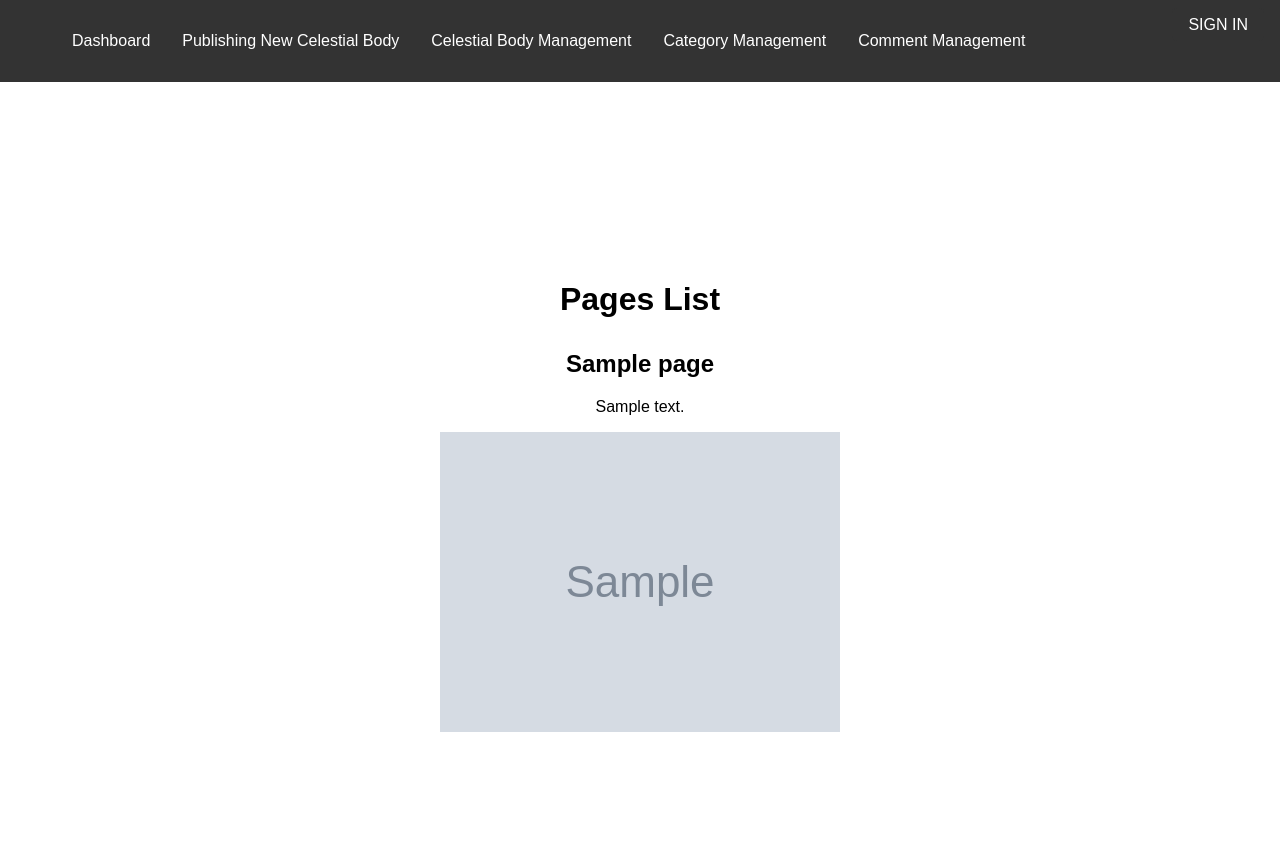
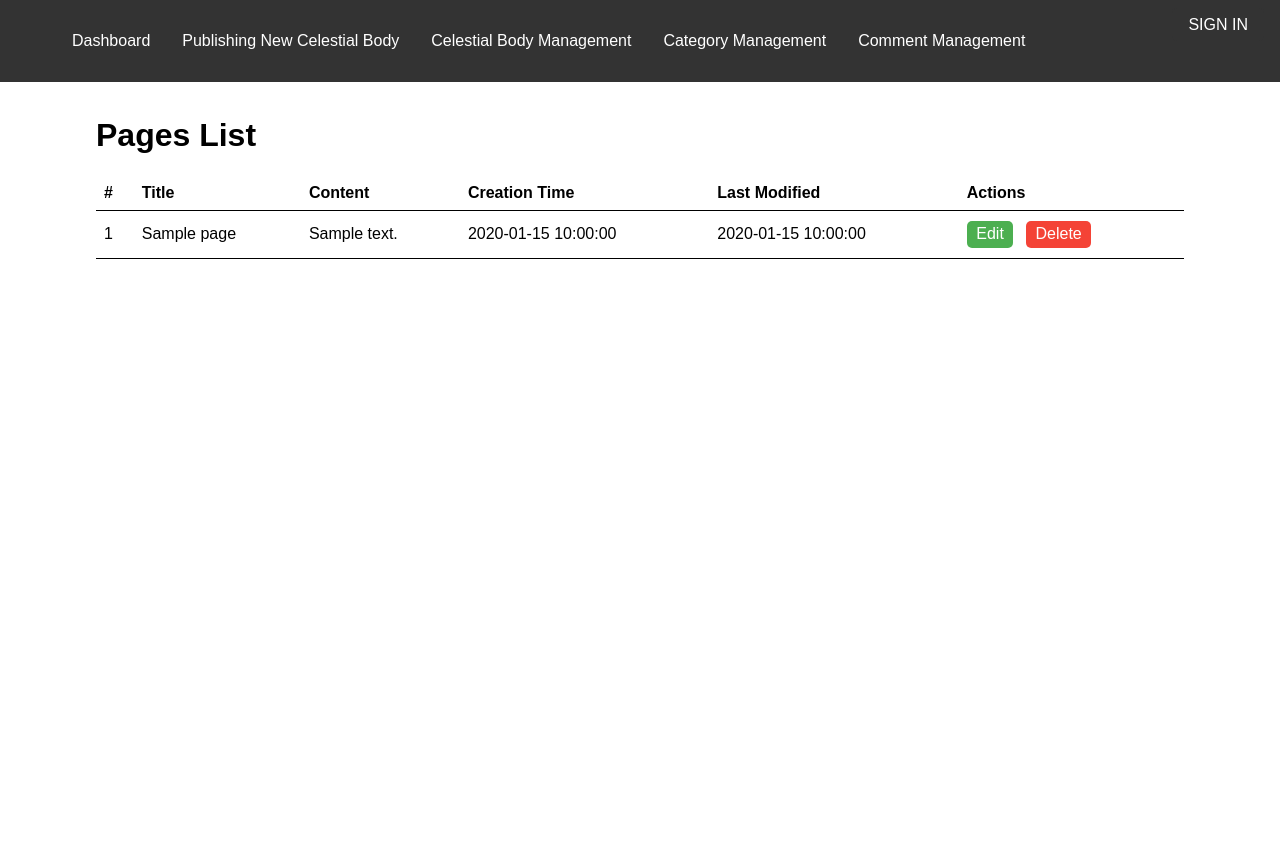
Before and after one commit to nfeng037/SolarSystemCMS, a PHP site: page /list_pages.php in a window 1280 px wide. Before the commit the page ends 732 px from the top, so only its background shows below. Run offline with PHP 8.4, Linux system fonts and the light colour scheme; tables that the repository leaves empty hold one stand-in row (values such as "Sample post"); grey boxes marked "Sample" are stand-in pictures.

Commit message:
remove image
Implemented the function of removing associated images from the page. In addition, the image saving rules have been modified. Now only the resized image is saved, the original image will not be saved. Also, when there is information entered by the user on the page, if what is uploaded is not a picture, the entered information will not be cleared after the system reports an error.

```diff
--- a/image_functions.php
+++ b/image_functions.php
@@ -11,9 +11,7 @@ function file_upload_path($original_filename, $upload_subfolder_name = 'uploads'
     $path_segments = [$current_folder, $upload_subfolder_name, basename($original_filename)];
     $absolute_path = join(DIRECTORY_SEPARATOR, $path_segments);
 
-    // Return an absolute path or a web path
     if ($return_relative_path) {
-        // Convert backslashes to forward slashes for web compatibility
         $relative_path = $upload_subfolder_name . '/' . basename($original_filename);
         return str_replace('\\', '/', $relative_path);
     }
--- a/list_pages.php
+++ b/list_pages.php
@@ -11,7 +11,7 @@ $pages = [];
 try {
     // Prepare the SQL statement to fetch data from 'pages' table
     // Join with 'images' table to get the image file names
-    $stmt = $pdo->prepare("SELECT p.page_id, p.title, p.content, i.file_name FROM pages p LEFT JOIN images i ON p.page_id = i.page_id");
+    $stmt = $pdo->prepare("SELECT * FROM pages");
     $stmt->execute();
 
     // Fetch all pages records
@@ -32,23 +32,39 @@ try {
     <header>
         <?php include 'navbar.php'; ?>
     </header>
-    <main>
+    <main class="main-content">
         <h1>Pages List</h1>
 
         <?php if (!empty($pages)): ?>
-            <div class="pages-list">
-                <?php foreach ($pages as $page): ?>
-                    <div class="page-body">
-                        <h2><?= htmlspecialchars($page['title']); ?></h2>
-                        <p><?= $page['content']; ?></p>
-                        <?php if (!empty($page['file_name'])): ?>
-                            <img src="<?= htmlspecialchars($page['file_name']); ?>" alt="Image of <?= htmlspecialchars($page['title']); ?>">
-                        <?php endif; ?>
-                    </div>
-                <?php endforeach; ?>
-            </div>
+            <table class="pages-table">
+                <thead>
+                    <tr>
+                        <th>#</th>
+                        <th>Title</th>
+                        <th>Content</th>
+                        <th>Creation Time</th>
+                        <th>Last Modified</th>
+                        <th>Actions</th>
+                    </tr>
+                </thead>
+                <tbody>
+                    <?php foreach ($pages as $index => $page): ?>
+                        <tr>
+                            <td><?= $index + 1; ?></td>
+                            <td><?= htmlspecialchars($page['title']); ?></td>
+                            <td><?= $page['content']; ?></td>
+                            <td><?= htmlspecialchars($page['creation_time']); ?></td>
+                            <td><?= htmlspecialchars($page['last_modified_time']); ?></td>
+                            <td>
+                                <a href="edit_page.php?page_id=<?= $page['page_id']; ?>" class="edit-btn">Edit</a>
+                                <a href="delete_page.php?page_id=<?= $page['page_id']; ?>" class="delete-btn" onclick="return confirm('Are you sure you want to delete this page?');">Delete</a>
+                            </td>
+                        </tr>
+                    <?php endforeach; ?>
+                </tbody>
+            </table>
         <?php else: ?>
-            <p>No celestial bodies found.</p>
+            <p class="no-data">No celestial bodies found.</p>
         <?php endif; ?>
     </main>
 </body>
--- a/navbar.php
+++ b/navbar.php
@@ -12,8 +12,8 @@ require_once 'check_access.php';
         <li><a href="index.php">Dashboard</a></li>
         <li><a href="create_page.php">Publishing New Celestial Body</a></li>
         <li><a href="list_pages.php">Celestial Body Management</a></li>
-        <li><a href="list_pages.php">Category Management</a></li>
-        <li><a href="list_pages.php">Comment Management</a></li>
+        <li><a href="#">Category Management</a></li>
+        <li><a href="#">Comment Management</a></li>
     </ul>
     <div class="auth">
         <?php if (isset($_SESSION['user_id'])): ?>
--- a/styles.css
+++ b/styles.css
@@ -135,12 +135,12 @@ nav ul li a:hover {
 }
 
 /* Main content styling */
-main {
-  padding-top: 260px; /* Give space for fixed navbar */
+.index_body {
+  padding-top: 100px; /* Give space for fixed navbar */
   text-align: center;
 }
 
-main h1 {
+.index_body h1 {
   margin-bottom: 2rem;
 }
 
@@ -224,19 +224,19 @@ footer {
 }
 
 /* Form elements styling */
-form div {
+.create form div {
   margin-bottom: 1rem;
 }
 
-label {
+.create label {
   display: block;
   margin-bottom: 0.5rem;
   color: black;
 }
 
-input[type="text"],
-input[type="file"],
-select {
+.create input[type="text"],
+.create input[type="file"],
+.create select {
   width: 100%;
   padding: 0.5rem;
   margin-bottom: 0.5rem;
@@ -250,7 +250,7 @@ select {
 }
 
 /* Submit button styling */
-input[type="submit"] {
+.create input[type="submit"] {
   background-color: #4d90fe;
   color: white;
   padding: 1rem 2rem;
@@ -261,18 +261,255 @@ input[type="submit"] {
   transition: background-color 0.3s;
 }
 
-input[type="submit"]:hover {
+.create input[type="submit"]:hover {
   background-color: #357abd;
 }
 
 /* Responsive design */
 @media (max-width: 768px) {
-  main {
+  .create {
       padding: 1rem;
   }
 }
 
+/* Basic Resets */
 
+/* Main content area */
+.view {
+  padding-top: 2px; /* Adjust based on your navbar's height */
+  max-width: 800px;
+  margin: 0 auto;
+}
+
+/* Article styling */
+article {
+  border-radius: 10px;
+  margin-bottom: 2rem;
+  margin-top: 2rem;
+  padding: 5rem;
+  box-shadow: 0 4px 8px rgba(0, 0, 0, 0.1);
+}
+
+.view article h1 {
+  margin-top: 5rem;
+  margin-bottom: 2rem;
+}
+
+/* Page actions for admin */
+.page-actions {
+  text-align: right;
+  margin-bottom: 1rem;
+}
+
+.page-actions a {
+  color: #4d90fe;
+  text-decoration: none;
+  padding: 0.5rem 1rem;
+  border: solid 1px #357abd;
+  border-radius: 5px;
+  transition: background-color 0.3s;
+}
+
+.page-actions a:hover {
+  background-color: #357abd;
+}
+
+/* Image styling */
+.view article img {
+  max-width: 100%;
+  height: auto;
+  display: block;
+  margin: 0 auto 2rem;
+  border-radius: 5px;
+}
+
+/* Content Section */
+.view section {
+  text-align: left;
+  line-height: 1.6;
+}
+
+/* Error message styling */
+.main .view p {
+  background: #ff6b6b;
+  color: #fff;
+  padding: 1rem;
+  border-radius: 5px;
+}
+
+/* Responsive design */
+@media (max-width: 768px) {
+
+  .view article {
+      margin-bottom: 1rem;
+  }
+
+  .page-actions a {
+      display: block;
+      margin-bottom: 1rem;
+  }
+}
+
+/* Main content styles */
+.main-content {
+  padding: 2rem;
+  border-radius: 10px;
+  margin: 4rem auto;
+  max-width: 90%;
+  overflow-x: auto; /* Ensures the table is scrollable on small screens */
+}
+
+/* Table styles */
+.pages-table {
+  width: 100%;
+  border-collapse: collapse;
+  margin-top: 1rem;
+}
+
+.pages-table th,
+.pages-table td {
+  text-align: left;
+  padding: 0.5rem;
+  border-bottom: 1px solid black;
+}
+
+.pages-table td:nth-child(3) {
+  max-width: 150px; /* Adjust the max-width as needed */
+  word-wrap: break-word; /* Ensures the text breaks to prevent overflow */
+  line-height: 1.5; /* Gives more vertical space to the text */
+  height: 3em; /* Sets a minimum height for the content cells */
+  overflow: hidden; /* Hides content that overflows the set height */
+  text-overflow: ellipsis; /* Adds an ellipsis to indicate hidden text */
+}
+
+.pages-table th {
+  background-color: rgba(255, 255, 255, 0.1);
+}
+
+.pages-table tbody tr:nth-child(odd) {
+  background-color: rgba(255, 255, 255, 0.05);
+}
+
+/* Action button styles */
+.edit-btn,
+.delete-btn {
+   display: inline-block;
+  padding: 0.3rem 0.6rem;
+  margin-right: 0.5rem;
+  text-decoration: none;
+  color: #fff;
+  border-radius: 5px;
+  transition: background-color 0.3s;
+}
+
+.edit-btn {
+  margin-right: 0.5rem;
+  background-color: #4caf50; /* Green */
+}
+
+.delete-btn {
+  background-color: #f44336; /* Red */
+}
+
+.edit-btn:hover {
+  background-color: #388e3c; /* Darker Green */
+}
+
+.delete-btn:hover {
+  background-color: #d32f2f; /* Darker Red */
+}
+
+/* No data message */
+.no-data {
+  color: #ff6b6b;
+  text-align: center;
+  padding: 1rem;
+  margin-top: 1rem;
+}
+
+@media (max-width: 768px) {
+  .main-content {
+      margin: 1rem;
+      padding: 1rem;
+  }
+}
+
+/* Main edit page styles */
+.edit {
+  padding: 2rem;
+  border-radius: 10px;
+  margin: 2rem auto;
+  max-width: 800px;
+  color: black;
+}
+
+.edit h1 {
+  margin-bottom: 1rem;
+}
+
+/* Edit form styles */
+.edit_form div {
+  margin-bottom: 1rem;
+}
+
+.edit_form label {
+  display: block;
+  margin-bottom: 0.5rem;
+}
+
+.edit_form input[type="text"],
+.edit_form select,
+.edit_form input[type="file"] {
+  width: 100%;
+  padding: 0.5rem;
+  margin-bottom: 0.5rem;
+  border-radius: 5px;
+  border: 1px solid #ddd;
+}
+
+/* Quill editor container */
+#editor-container {
+  height: 200px;
+  background: #fff;
+  color: #000;
+}
+
+/* Image preview styles */
+.edit-image-preview {
+  max-width: 20%;
+  height: auto;
+  display: block;
+  margin-top: 1rem;
+  border-radius: 5px;
+}
+
+/* Submit button styling */
+.edit_form input[type="submit"] {
+  background-color: #4d90fe;
+  color: white;
+  padding: 1rem 2rem;
+  border: none;
+  border-radius: 5px;
+  cursor: pointer;
+  font-size: 1rem;
+  transition: background-color 0.3s;
+}
+
+.edit_form input[type="submit"]:hover {
+  background-color: #357abd;
+}
+
+/* Responsive design adjustments */
+@media (max-width: 768px) {
+  .edit {
+      padding: 1rem;
+      margin: 1rem;
+  }
+
+  .edit_form {
+      width: 90%;
+  }
+}
 
 /* Reset some default styles
 * {
--- a/view.php
+++ b/view.php
@@ -51,7 +51,7 @@ if (isset($_GET['page_id']) && filter_var($_GET['page_id'], FILTER_VALIDATE_INT)
     <header>
         <?php include 'navbar.php'; ?>
     </header>
-    <main>
+    <main class=“view”>
         <?php if ($pageData): ?>
         <article>
             <h1><?= htmlspecialchars($pageData['title']); ?></h1>
```
Also changed, not shown: create_page.php (+16 -17 lines), edit_page.php (+37 -27 lines), uploads/resized_Ceres.png (added), uploads/resized_Earth.jpg (added), uploads/resized_Eris.png (added), uploads/resized_Jupiter.jpg (added), uploads/resized_Makemake.png (added), uploads/resized_Mars.jpg (added), uploads/resized_Mercury.jpg (added), uploads/resized_Uranus.png (added), uploads/resized_Venus.jpg (added), uploads/resized_neptune.png (added), uploads/resized_saturn.png (added), 2 other files.
